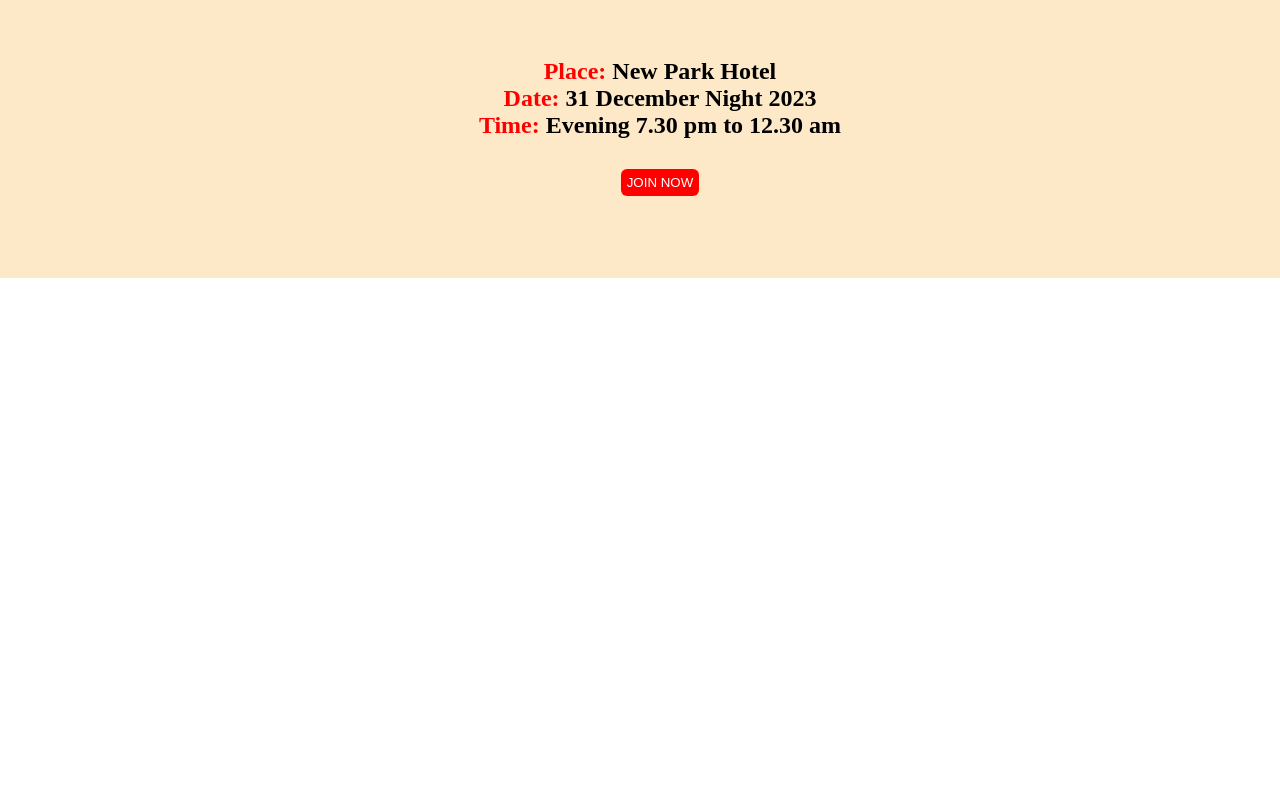
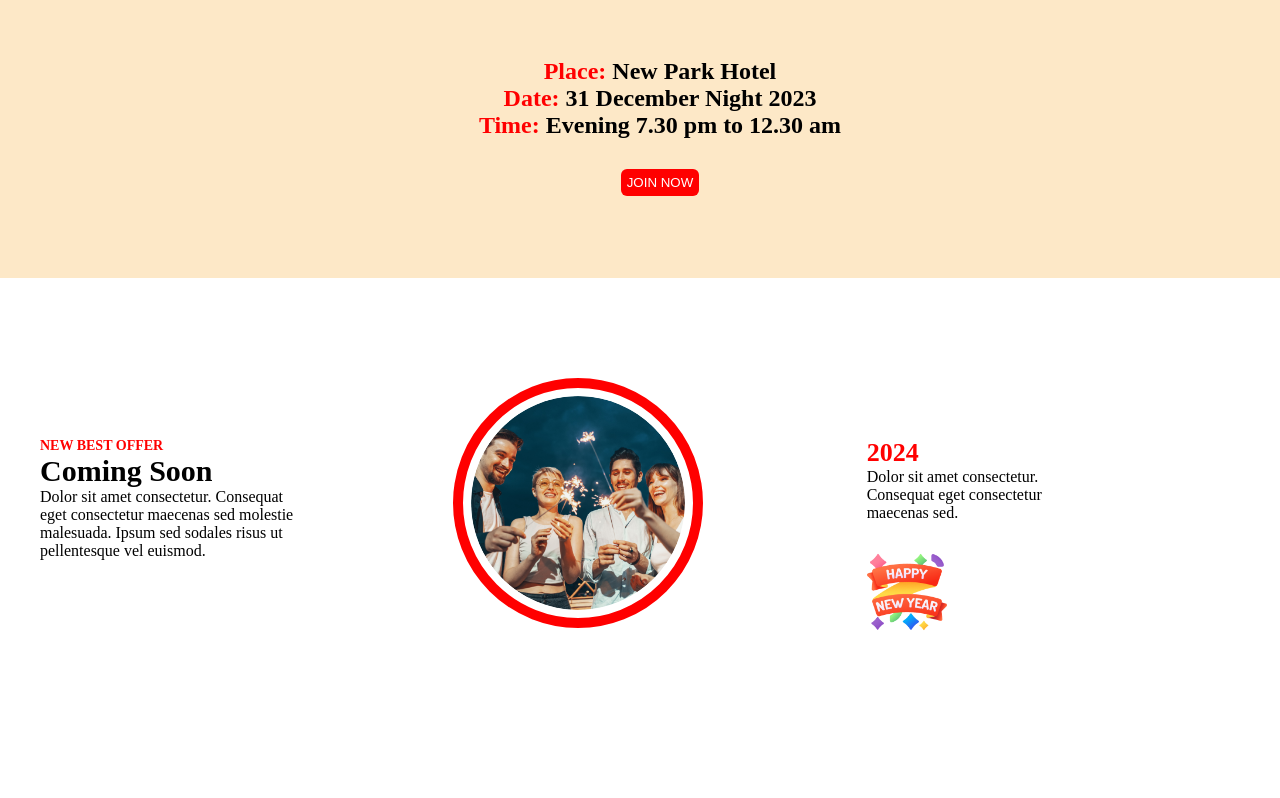
Before and after one commit to hossenali2200/happy-new-year-offer, a plain HTML site: page index.html in a window 1280 px wide. Shown: the part 2058-2856 px from the top of the page. Before the commit the page ends 2336 px from the top, so only its background shows below. Drawn offline with Linux system fonts and the light colour scheme.

Commit message:
best section

```diff
--- a/index.html
+++ b/index.html
@@ -37,6 +37,22 @@
 
             <button>JOIN NOW</button>
         </section>
+
+        <section class="best">
+            <div class="best-content">
+                <h2 style="color: red; font-size: 14px;">NEW BEST OFFER</h2>
+                <h1 style="font-weight: bold; font-size: 30px;">Coming Soon</h1>
+                <p>Dolor sit amet consectetur. Consequat <br> eget consectetur maecenas sed molestie <br> malesuada. Ipsum sed sodales risus ut <br> pellentesque vel euismod. </p>
+            </div>
+            <div>
+                <img class="best1" src="./images/Ellipse 1.png" alt="">
+            </div>
+            <div  class="best-content">
+                <h1 style="color: red; font-weight: bold; font-size: 26px;">2024</h1>
+                <p>Dolor sit amet consectetur. <br> Consequat eget consectetur <br> maecenas sed.</p>
+                <img style="margin-top: 30px; width: 80px;" src="./images/Group 96.png" alt="">
+            </div>
+        </section>
     </main>
 
 </body>
--- a/style.css
+++ b/style.css
@@ -122,3 +122,28 @@ span{
     color: white;
     border: none;
 }
+
+.best{
+    display: flex;
+    width: 1320px;
+    height: 460px;
+    margin: 0 auto;
+    margin-top: 60px;
+    padding: 40px;
+}
+
+.best div{
+    width: 450px;
+
+}
+
+ .best-content{
+    margin-top: 60px;
+ }
+
+.best1{
+    border: 10px solid red ;
+    border-radius: 100%;
+    padding: 8px;
+    width: 250px;
+}
```
